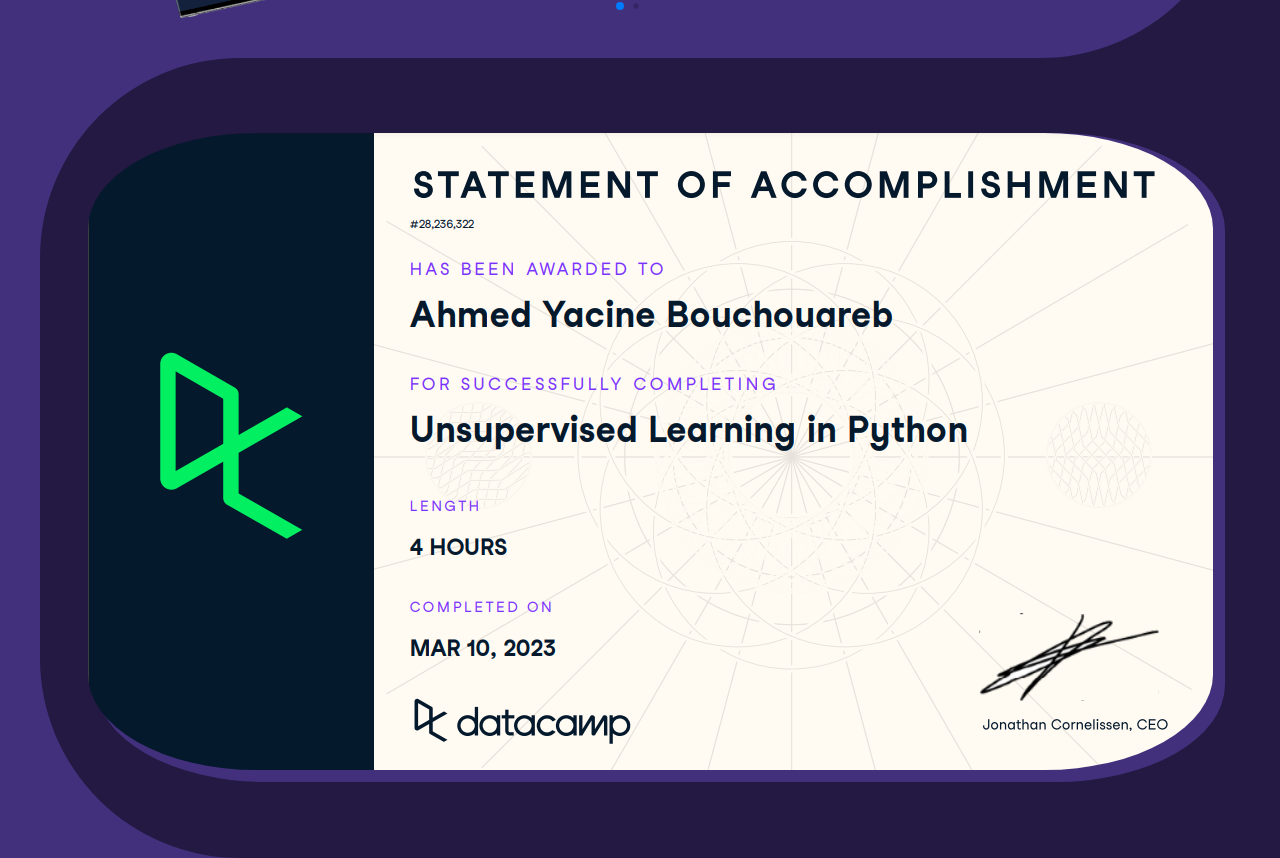
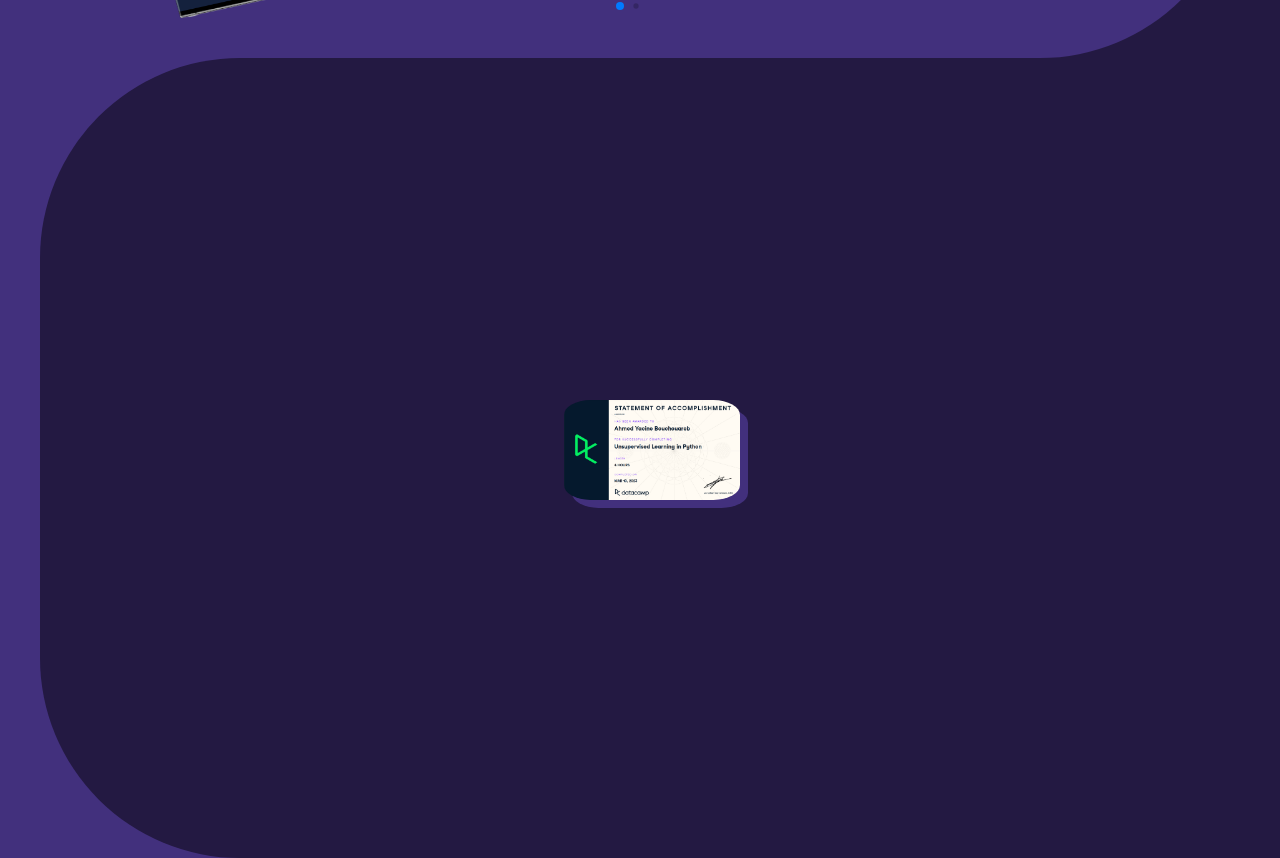
Before and after one commit to chechna9/Portfolio2.0, a React (Create React App) app: page / in a window 1280 px wide. Shown: the part 1640-2498 px from the top of the page. Built offline with nearby package versions, Linux system fonts and the light colour scheme.

Commit message:
popup certeficate

```diff
--- a/package.json
+++ b/package.json
@@ -13,6 +13,7 @@
     "lightbox.js-react": "^0.5.1",
     "react": "^18.2.0",
     "react-dom": "^18.2.0",
+    "react-icons": "^4.8.0",
     "react-image-zoom": "^1.3.1",
     "react-scripts": "5.0.1",
     "reactjs-popup": "^2.0.5",
--- a/src/components/certeficate.tsx
+++ b/src/components/certeficate.tsx
@@ -1,13 +1,36 @@
-
+import { useRef } from "react";
+import { AiOutlineCloseCircle } from "react-icons/ai";
+import Popup from "reactjs-popup";
+import { PopupActions } from "reactjs-popup/dist/types";
 interface certeficateProps {
   imgPath: string;
 }
 const Certeficate: React.FC<certeficateProps> = (certeficateProps) => {
+  const ref = useRef<PopupActions>(null);
   const props = certeficateProps;
   return (
-    <div className="rounded-[15%] bg-prim2 m-4 pr-1 pb-3 transition-all duration-300">
-      <img src={props.imgPath} alt="" className="rounded-[15%] -translate-x-2 hover:blur-sm hover:cursor-pointer transition-all duration-300"/>
+    <div className="rounded-[15%] bg-prim2 m-4  transition-all duration-300">
+      <Popup
+       ref={ref}
+        trigger={
+          <img
+            src={props.imgPath}
+            alt=""
+            className="rounded-[15%] -translate-x-2 -translate-y-2 hover:blur-sm hover:cursor-pointer transition-all duration-300"
+          />
+        }
+        modal={true}
+      >
+        <div className="relative m-5">
+          <button className="absolute right-0 -translate-y-[100%]"
+          onClick={()=> ref.current?.close()}
+          >
+            <AiOutlineCloseCircle color="red" />
+          </button>
 
+          <img src={props.imgPath} alt="" className="" />
+        </div>
+      </Popup>
     </div>
   );
 };
--- a/src/sections/certeficates.tsx
+++ b/src/sections/certeficates.tsx
@@ -4,7 +4,7 @@
     return (
         <div className="bg-prim2">
         <div className="bg-prim1 h-screen flex flex-col md:flex-row justify-evenly  items-center ml-10 rounded-bl-[200px] rounded-tl-[200px]" id="home">
-            <div>
+            <div className="w-52">
                 <Certeficate imgPath={dataCamp}/>
             </div>
 
```
Also changed, not shown: 1 other file (tests, documents, lock files or other folders).
